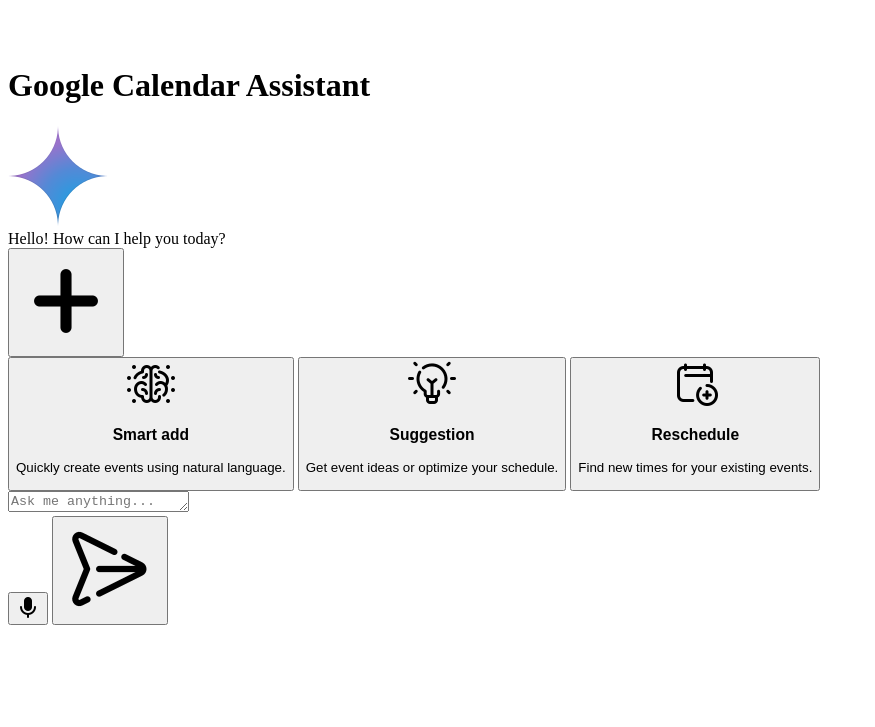
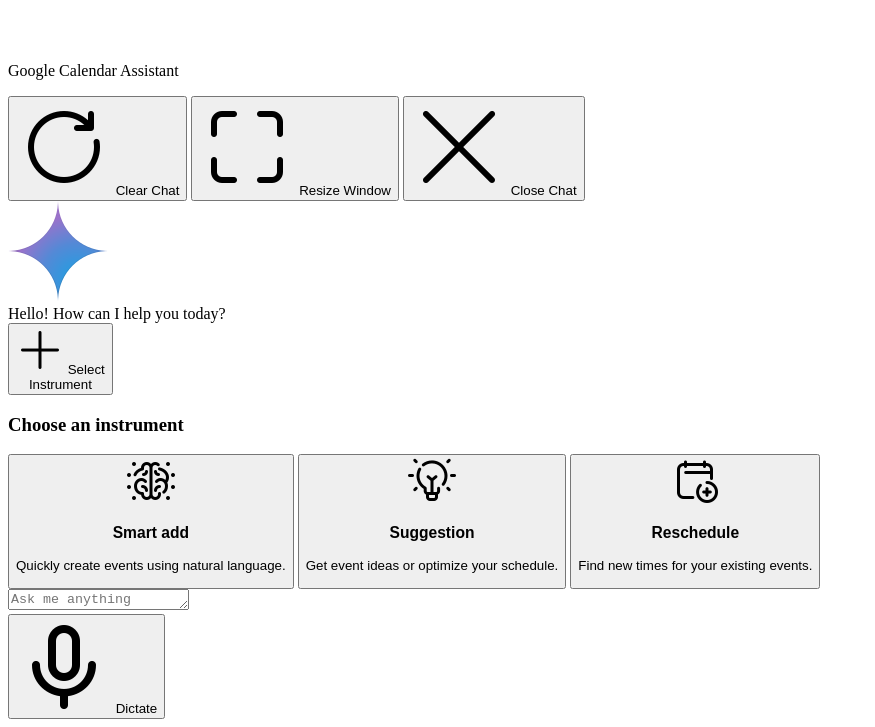
Before and after one commit to Mogalina/google-calendar-assistant, a plain HTML site: page extension/chat-panel/index.html in a window 1280 px wide. Shown: the part 990-1717 px from the top of the page, without its empty margins (0-875 px from the left). Before the commit the page ends 1623 px from the top, so only its background shows below. Drawn offline with Linux system fonts and the light colour scheme.

Commit message:
Added new buttons

```diff
--- a/extension/chat-panel/index.html
+++ b/extension/chat-panel/index.html
@@ -10,17 +10,37 @@
     <div>
       <div>
         <div>
-          <img src="./assests/images/gemini-logo.png" />
+          <div>
+            <div>
+              <img src="./assets/images/gemini-logo.png" />
             </div>
             <div>
-          <h1>Google Calendar Assistant</h1>
+              <p>Google Calendar Assistant</p>
+            </div>
+          </div>
+
+          <div>
+            <button type="button">
+              <img src="./assets/images/reset-icon.png" />
+              <span>Clear Chat</span>
+            </button>
+
+            <button type="button">
+              <img src="./assets/images/resize-icon.png" />
+              <span>Resize Window</span>
+            </button>
+
+            <button type="button">
+              <img src="./assets/images/close-icon.png" />
+              <span>Close Chat</span>
+            </button>
           </div>
         </div>
 
         <div>
           <div>
             <div>
-            <img src="./assests/images/gemini-chat-bot-logo.png" />
+              <img src="./assets/images/gemini-chat-bot-logo.png" />
             </div>
             <div>
               <div>Hello! How can I help you today?</div>
@@ -32,31 +52,37 @@
         <div>
           <form>
             <div>
-            <button>
-              <img src="./assests/images/plus-icon.png" />
+              <button type="button">
+                <img src="./assets/images/plus-icon.png" />
+                <span>Select<br />Instrument</span>
               </button>
+
               <div>
-              <button data-mode="SmartAdd">
+                <h3>Choose an instrument</h3>
+
+                <button type="button" data-mode="SmartAdd">
                   <div>
-                  <img src="./assests/images/brain-icon.png" />
+                    <img src="./assets/images/brain-icon.png" />
                   </div>
                   <div>
                     <h3>Smart add</h3>
                     <p>Quickly create events using natural language.</p>
                   </div>
                 </button>
-              <button data-mode="Suggestion">
+
+                <button type="button" data-mode="Suggestion">
                   <div>
-                  <img src="./assests/images/light-bulb-icon.png" />
+                    <img src="./assets/images/light-bulb-icon.png" />
                   </div>
                   <div>
                     <h3>Suggestion</h3>
                     <p>Get event ideas or optimize your schedule.</p>
                   </div>
                 </button>
-              <button data-mode="Reschedule">
+
+                <button type="button" data-mode="Reschedule">
                   <div>
-                  <img src="./assests/images/calendar-plus-icon.png" />
+                    <img src="./assets/images/calendar-plus-icon.png" />
                   </div>
                   <div>
                     <h3>Reschedule</h3>
@@ -67,17 +93,16 @@
             </div>
 
             <div>
-            <textarea placeholder="Ask me anything..." rows="1"></textarea>
+              <textarea placeholder="Ask me anything" rows="1"></textarea>
             </div>
 
-          <button type="button">
-            <img src="./assests/images/microphone-icon.png" />
-          </button>
             <button type="submit">
-            <img src="./assests/images/send-arrow-icon.png" />
+              <img src="./assets/images/microphone-icon.png" />
+              <span>Dictate</span>
             </button>
           </form>
         </div>
       </div>
+    </div>
   </body>
 </html>
```
Also changed, not shown: extension/chat-panel/assests/images/microphone-icon.png (deleted), extension/chat-panel/assests/images/plus-icon.png (deleted), extension/chat-panel/assests/images/send-arrow-icon.png (deleted), extension/chat-panel/assets/images/arrow-up-icon.png (added), extension/chat-panel/assets/images/brain-icon.png (renamed from extension/chat-panel/assests/images/brain-icon.png), extension/chat-panel/assets/images/calendar-plus-icon.png (renamed from extension/chat-panel/assests/images/calendar-plus-icon.png), extension/chat-panel/assets/images/close-icon.png (added), extension/chat-panel/assets/images/gca-logo.jpg (renamed from extension/chat-panel/assests/images/gca-logo.jpg), extension/chat-panel/assets/images/gemini-chat-bot-logo.png (renamed from extension/chat-panel/assests/images/gemini-chat-bot-logo.png), extension/chat-panel/assets/images/gemini-logo.png (renamed from extension/chat-panel/assests/images/gemini-logo.png), extension/chat-panel/assets/images/light-bulb-icon.png (renamed from extension/chat-panel/assests/images/light-bulb-icon.png), extension/chat-panel/assets/images/microphone-icon.png (added), extension/chat-panel/assets/images/plus-icon.png (added), extension/chat-panel/assets/images/reset-icon.png (added), 1 more files. Lines whose indentation alone changed are shown as unchanged.
